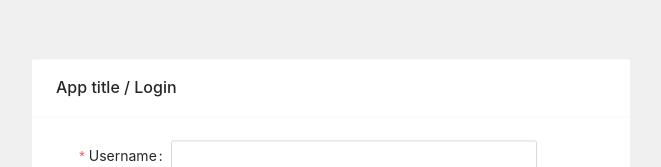
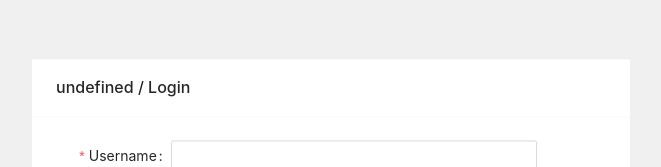
Before and after one commit to FrostDigital/flink-admin, a React (Create React App) app: page /login in a window 1280 px wide. Shown: the part 204-371 px from the top of the page, without its empty margins (309-970 px from the left). Built offline with nearby package versions, Linux system fonts and the light colour scheme.

Commit message:
Added env variables

```diff
--- a/src/config.ts
+++ b/src/config.ts
@@ -1,5 +1,5 @@
 const config = {
-    "title" : "App title",
-    "api" : "http://localhost:3333/managementapi"
+    "title" : process.env.REACT_APP_APPNAME,
+    "api" : process.env.APIURL
 };
 export default config;
```
Also changed, not shown: 1 other file (tests, documents, lock files or other folders).
